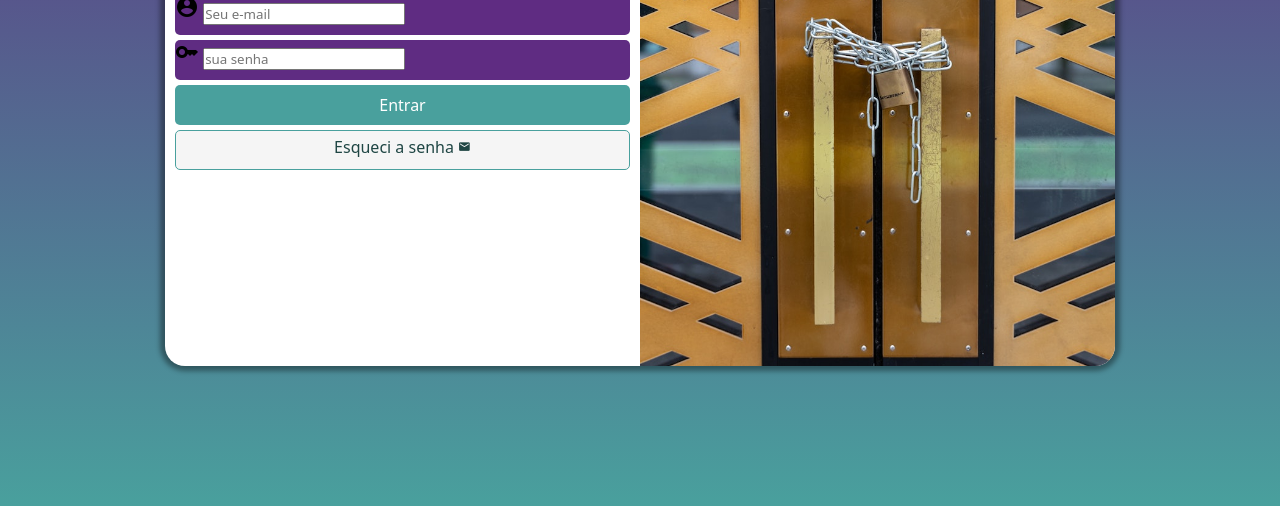
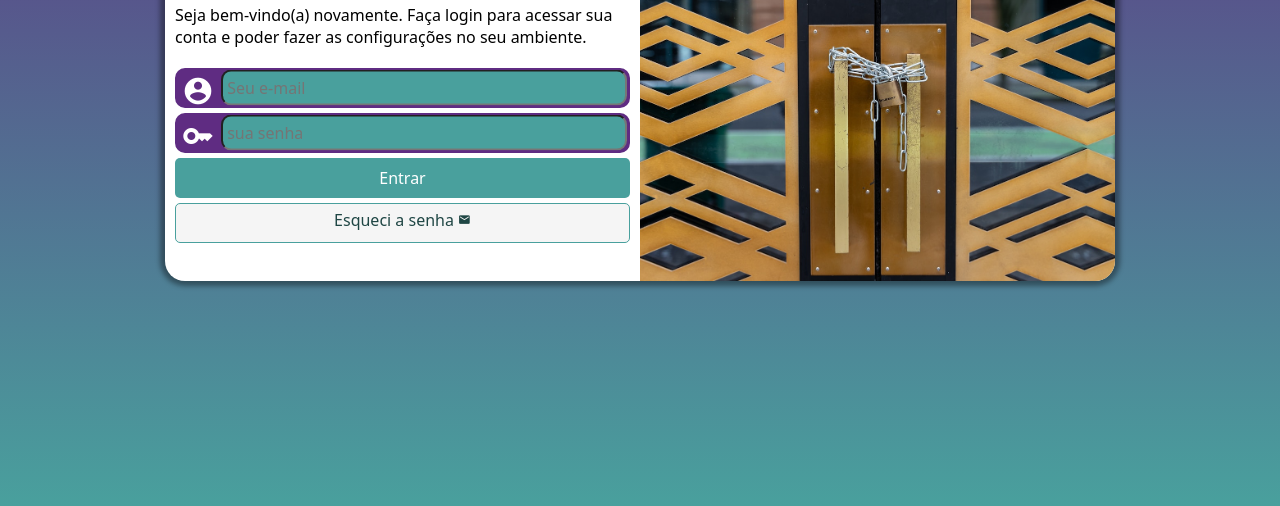
Before and after one commit to fabi0ribeir0/projeto-login, a plain HTML site: page index.html in a window 1280 px wide. Shown: the part 294-800 px from the top of the page. Drawn offline with Linux system fonts and the light colour scheme.

Commit message:
Finalizado projeto

```diff
--- a/estilos/media-query.css
+++ b/estilos/media-query.css
@@ -1,12 +1,13 @@
 @charset "UTF-8";
 
-@media screen and (min-width: 768px) and (max-width: 992px) {
+@media screen and (min-width: 768px) and (max-width: 992px) { /* ESTILO PARA TABLET */
     body {
         background-image: linear-gradient(to top, #49a09d, #5f2c82);
     }
 
     section#login {
         width: 80vw;
+        height: 350px;
     }
 
     section#login > div#imagem {
@@ -25,17 +26,19 @@
     }
 
     div#formulario > p {
-        font-size: 1.2em;
+        font-size: 1em;
+        margin: 20px 0px;
     }
 }
 
-@media screen and (min-width: 992px) {
+@media screen and (min-width: 992px) { /* ESTILO PARA PC E TELAS GRANDES */
     body {
         background-image: linear-gradient(to top, #49a09d, #5f2c82);
     }
 
     section#login {
         width: 950px;
+        height: 350px;
     }
 
     section#login > div#imagem {
@@ -54,6 +57,7 @@
     }
 
     div#formulario > p {
-        font-size: 1.2em;
+        font-size: 1em;
+        margin: 20px 0px;
     }
 }
--- a/estilos/style.css
+++ b/estilos/style.css
@@ -29,13 +29,14 @@ section#login {
     position: absolute;
     top: 50%;
     left: 50%;
-    transform: translate(-50%, -50%);
     background-color: white;
     width: 260px; /* Do guanabara era 250px, mas no meu teve quebra de linha da palavra senha*/
     height: 520px;
     border-radius: 20px;
     overflow: hidden;
     box-shadow: 0px 0px 5px 5px rgba(0, 0, 0, 0.377);
+    transform: translate(-50%, -50%);
+
 }
 
 section#login > div#imagem {
@@ -63,14 +64,37 @@ div#formulario > p {
 form > div.campo {
     display: block;
     background-color: #5f2c82;
+    border: 2px solid #5f2c82;
     width: 100%;
     height: 40px;
-    border-radius: 5px;
+    border-radius: 10px;
     margin: 5px 0px;
 }
 
 form label {
     display: none;
+}
+
+div.campo > i {
+    color: white;
+    font-size: 2em;
+    width: 40px;
+    padding: 5px;
+}
+
+div.campo > input {
+    background-color: #49a09d;
+    font-size: 1em;
+    width: calc(100% - 45px);
+    height: 100%;
+    border-radius: 10px;
+    padding: 4px;
+    transform: translateY(-13.5px);
+
+}
+
+div.campo >input:focus-within {
+    background-color: white;
 }
 
 form > input[type=submit] {
```
